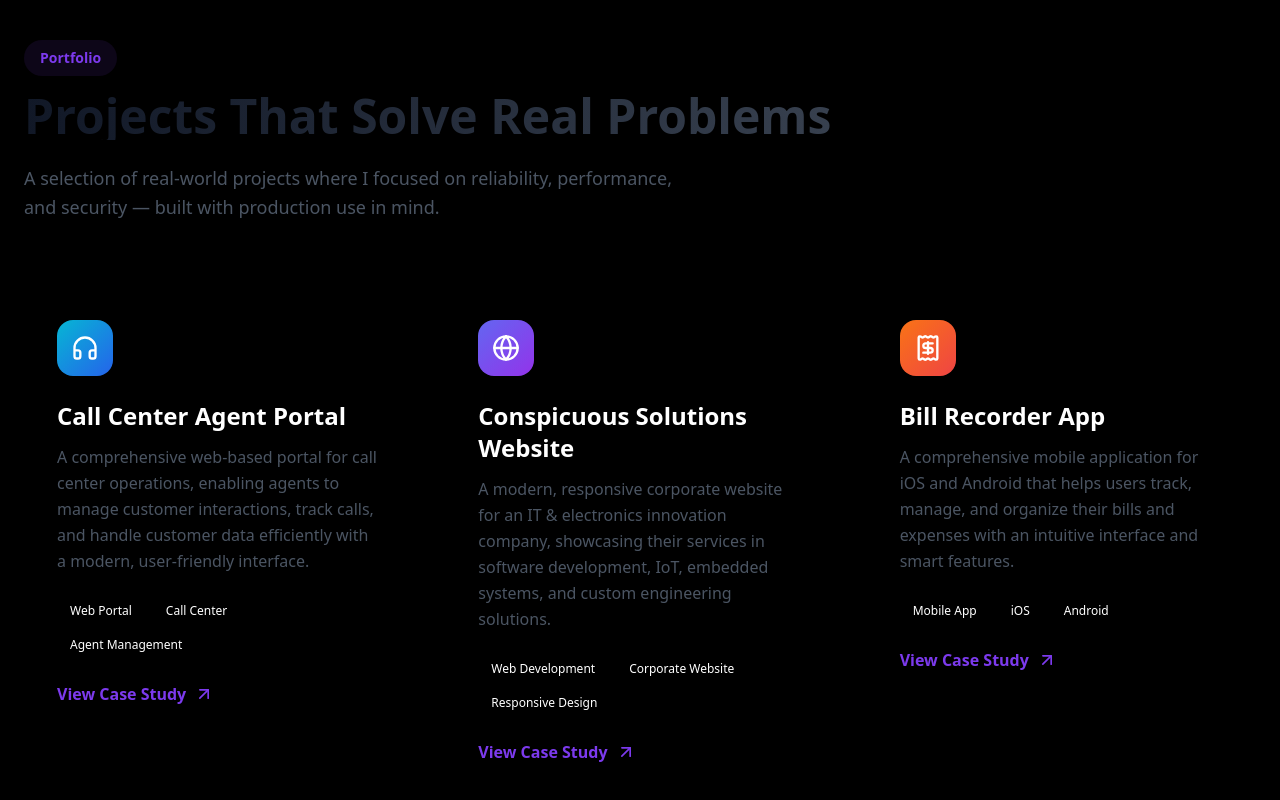
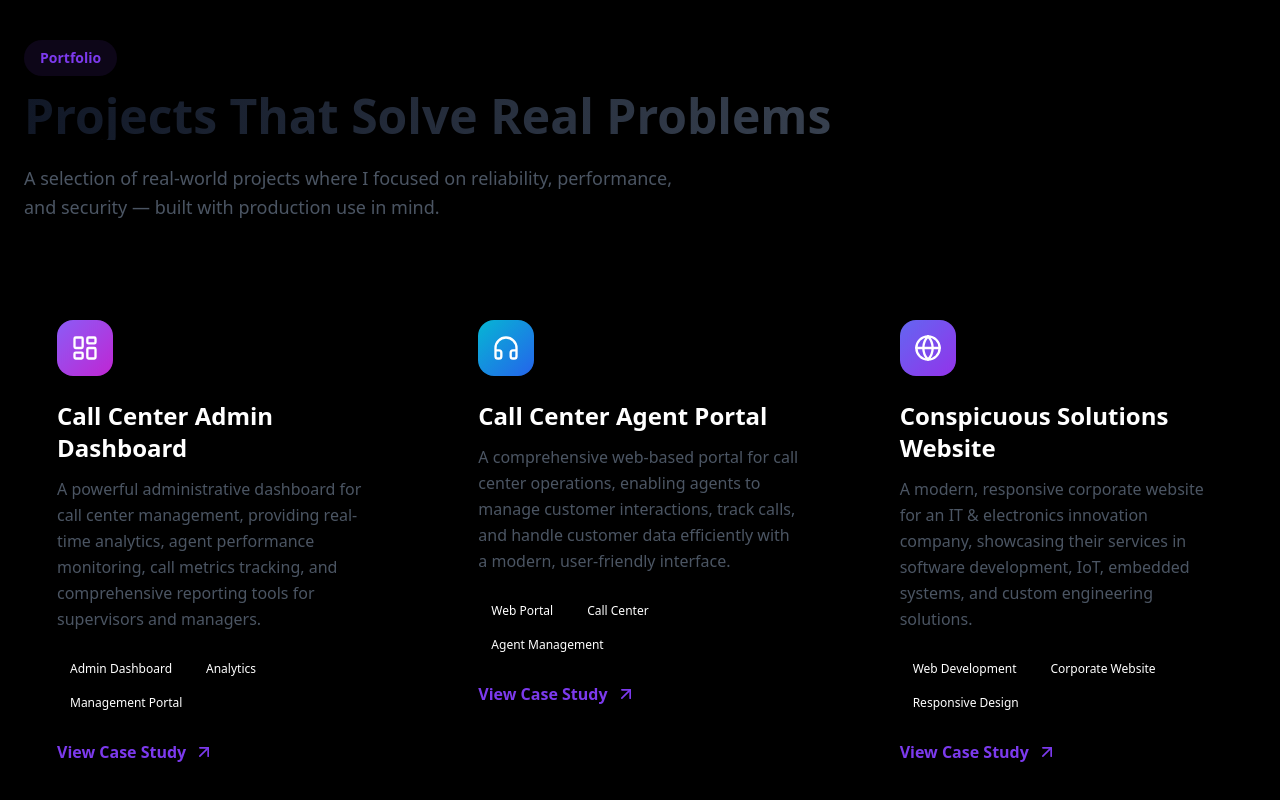
Before and after one commit to bruhlog/Portfolio, a Next.js app: page / in a window 1280 px wide. Shown: the part 1944-2744 px from the top of the page. Built offline with nearby package versions, Linux system fonts and the light colour scheme; no server answers.

Commit message:
Added Call-Center Admin Dashboard Project

```diff
--- a/app/projects/[slug]/page.tsx
+++ b/app/projects/[slug]/page.tsx
@@ -6,6 +6,41 @@ import ProjectClient from "./ProjectClient";
    PROJECT DATA
 ---------------------------------------- */
 const projects = {
+  "call-center-admin-dashboard": {
+    title: "Call Center Admin Dashboard",
+    seoTitle: "Call Center Admin Dashboard | Zaid",
+    description:
+      "A powerful administrative dashboard for call center management with real-time analytics, agent monitoring, and comprehensive reporting tools.",
+    ogImage: "/og/call-center-admin.png",
+    summary:
+      "An enterprise-grade administrative dashboard designed for call center supervisors and managers to monitor operations, track agent performance, analyze call metrics, and generate comprehensive reports with real-time data visualization.",
+    screenshots: [
+      "/projects/admin-dashboard/screenshot-1.png",
+    ],
+    problem:
+      "Call center managers needed a centralized dashboard to oversee operations, monitor agent performance in real-time, analyze call patterns, and generate actionable insights to improve service quality and operational efficiency.",
+    solution:
+      "Built a feature-rich admin dashboard with real-time data visualization, agent performance metrics, call analytics, customizable reports, and role-based access control. Integrated advanced charting libraries for intuitive data representation and implemented WebSocket connections for live updates.",
+    tech: [
+      "React.js / Next.js",
+      "Node.js / Express",
+      "MongoDB / PostgreSQL",
+      "Chart.js / D3.js",
+      "WebSocket / Socket.io",
+      "RESTful APIs",
+      "JWT Authentication",
+    ],
+    outcome: [
+      "Successfully deployed on Render with high availability",
+      "Real-time monitoring of 50+ concurrent agents",
+      "Reduced response time to operational issues by 40%",
+      "Automated reporting saved 10+ hours per week",
+      "Improved decision-making with data-driven insights",
+      "Enhanced operational efficiency across the call center",
+    ],
+    liveLink: "https://lallaff.onrender.com"
+  },
+
   "call-center-agent-portal": {
     title: "Call Center Agent Portal",
     seoTitle: "Call Center Agent Portal | Zaid",
--- a/components/Projects.tsx
+++ b/components/Projects.tsx
@@ -2,9 +2,18 @@
 
 import { motion, useMotionValue, useSpring, useTransform } from "framer-motion";
 import Link from "next/link";
-import { ArrowUpRight, Lock, Video, Database, Receipt, Globe, Headphones } from "lucide-react";
+import { ArrowUpRight, Lock, Video, Database, Receipt, Globe, Headphones, LayoutDashboard } from "lucide-react";
 
 const projects = [
+  {
+    title: "Call Center Admin Dashboard",
+    slug: "call-center-admin-dashboard",
+    description:
+      "A powerful administrative dashboard for call center management, providing real-time analytics, agent performance monitoring, call metrics tracking, and comprehensive reporting tools for supervisors and managers.",
+    icon: LayoutDashboard,
+    gradient: "from-violet-500 to-fuchsia-600",
+    tags: ["Admin Dashboard", "Analytics", "Management Portal"],
+  },
   {
     title: "Call Center Agent Portal",
     slug: "call-center-agent-portal",
@@ -210,5 +219,5 @@ export default function Projects() {
         </motion.div>
       </div>
     </section>
-   );
+  );
 }
```
Also changed, not shown: public/projects/admin-dashboard/screenshot-1.png (added).
